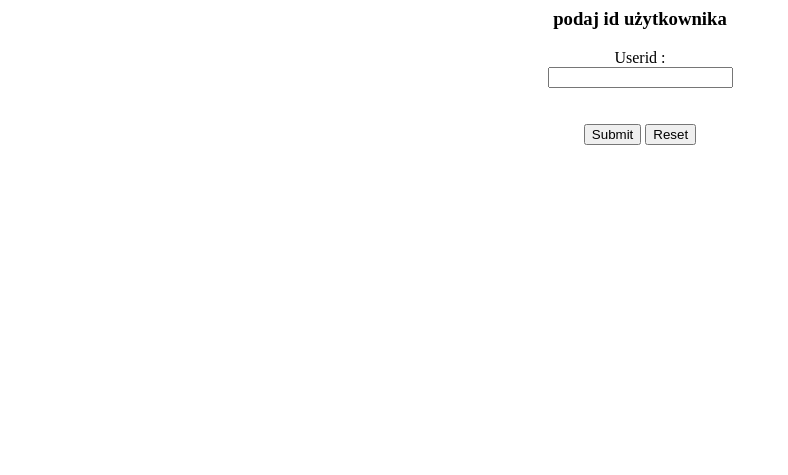
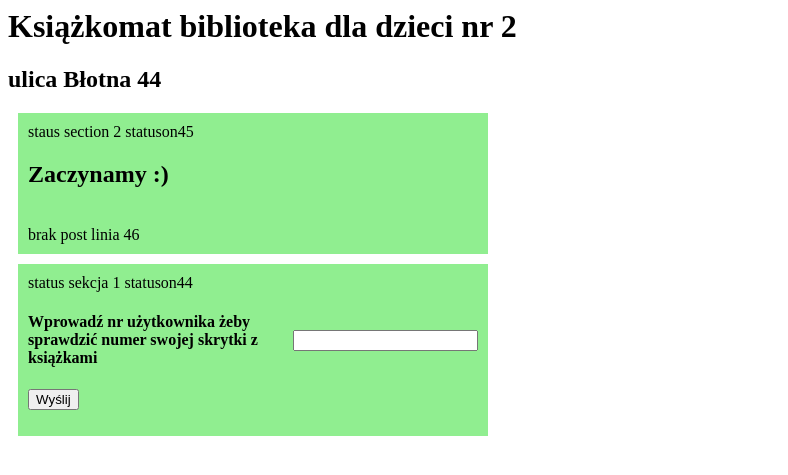
Before and after one commit to bibliotekarz/librarycabinet, a PHP site: page /czytelnik.php in a window 1280 px wide. Shown: the top 475 px of the page, without its empty margins (0-788 px from the left). Run offline with PHP 8.4, Linux system fonts and the light colour scheme.

Commit message:
update alpha version czytelnik.php

```diff
--- a/czytelnik.php
+++ b/czytelnik.php
@@ -11,50 +11,138 @@ class MyDB extends SQLite3
 }
 
 
+$user_id_sanitized = 0;
+$costam = [];
+$costam[1]['box_nr'] = "";
 
 if (count($_POST) > 0) {
     $db = new MyDB($dbfile);
-    print_r($_POST);
-    $sql = 'SELECT box_nr FROM "user" where user_id = ' . $_POST["user_id"];
-    $row = $db->querySingle($sql);
-    //    $row = $db->query($sql);
+    $user_id_sanitized = filter_var($_POST["user_id"], FILTER_VALIDATE_INT);
+    if (is_int($user_id_sanitized)) {
 
-    if (is_int($row) ) {
-        $dane = "Skrytka użytkownika to " . $row;
+        $sql = 'SELECT box_nr FROM "user" where user_id = ' . $user_id_sanitized;
+        $row = $db->querySingle($sql);
+
+        $stm = $db->prepare('SELECT box_nr FROM "user" where user_id = :user_id ');
+        $stm->bindValue(':user_id', $user_id_sanitized);
+        $score = $stm->execute();
+
+        while ($rowy = $score->fetchArray(1)) {
+            $costam[] = $rowy;
+        }
+
     } else {
-        $dane = "Nie ma skrytki z zawartością dla Użytkownika z identyfikatorem " . $_POST["user_id"];
+        $row = "";
+
+    }
+
+    echo "<br>costam start<br>";
+    echo "<pre>";
+   print_r($costam);
+    echo "</pre>";
+
+    foreach ($costam as $v1) {
+        foreach ($v1 as $v2) {
+            echo "$v2 <br>\n";
+
+        }
+    }
+
+    // $comma_separated = implode(",", $costam[0]);
+
+    // print_r ($comma_separated);
+
+
+    echo "+++++++++++++" . $costam[1]['box_nr'];
+
+    if (is_int($costam[1]['box_nr'])) {
+
+        // user posiada książkę w skrytce
+        $status = "statusoff33";
+        $status1 = "statuson34";
+        $query_result = " jest wynik z row linia 35";
+    } else {
+        // user nie przeszedł walidacji albo nie ma nic w skrytce
+        $status = "statuson38";
+        $status1 = "statuson39";
+        $query_result = " brak wyniku z row linia 40";
     }
 } else {
-
-    $dane = ' <form method="post" action="" align="center">
-
-    <h3 align="center">podaj id użytkownika</h3>
-    Userid :<br>
-    <input type="text" name="user_id">
-    <br>
-    <br><br>
-    <input type="submit" name="submit" value="Submit">
-    <input type="reset">
-</form>';
+    // brak danych w zmiennej post
+    $status = "statuson44";
+    $status1 = "statuson45";
+    $query_result = " brak post linia 46";
 }
 
+$info = [
+    "title_info" => "Numer skrytki użytkownika ",
+    "no_user_id" => "Nie ma skrytki z zawartością dla Użytkownika o identyfikatorze ",
+    "bad_user" => "Nie ma takiego użytkownika. <br>Jako identyfikator użytkownika podaj tylko cyfry.",
+    "start_user" => "Zaczynamy :)",
+    "box_found" => "Nr skrytki użytkownika ",
+    "head_info" => "Wprowadź nr użytkownika żeby sprawdzić numer swojej skrytki z książkami ",
+    "send_button" => "Wyślij",
+];
 
 ?>
 <html>
 
 <head>
-    <title>Numer skrytki użytkownika</title>
+    <title><?php echo $info['title_info']; ?></title>
+
+    <link rel="stylesheet" type="text/css" href="../style.css" />
+    <meta name="viewport" content="width=device-width, initial-scale=1">
 </head>
 
 <body>
+    <header class="page-header">
+        <h1>Książkomat biblioteka dla dzieci nr 2</h1>
+        <h2>ulica Błotna 44</h2>
+    </header>
+    <main role="main">
+        <section class="edycja "> <?php echo " staus section 2 " . $status1; ?>
+            <div>
+                <?php
+                // :TODO: zmienić warunki/zasady obsługi kilku skrytek
+                if ($user_id_sanitized > 0) {
+                    if (is_numeric($costam[2]['box_nr'])) {
+                        echo "<h3>" . $info['box_found'] . $user_id_sanitized . "</h3>";
+                        foreach ($costam as $v1) {
+                            foreach ($v1 as $v2) {
+                                echo "<span class='box-number'>$v2 </span>\n";
+                            }
+                        }
+                        echo " <br>" . $query_result . " <br>";
+                    } else {
+                        echo "<h3 class='alert'>" . $info['no_user_id'] . $user_id_sanitized . "</h3>";
+                        echo " <br>" . $query_result . " <br>";
+                    }
+                } elseif (count($_POST) <= 0) {
 
-    <?php
-    echo $dane;
-    ?>
+                    echo  "<h2>" . $info['start_user'] . "</h2>";
+                    echo " <br>" . $query_result . " <br>";
+                } else {
 
+                    echo "<h3 class='alert'>" . $info['bad_user'] . "</h3>";
+                    echo " <br>" . $query_result . " <br>";
+                };
+                ?>
+            </div>
+        </section>
+        <section class="edycja"><?php echo " status sekcja 1 " . $status; ?>
+            <form method="post" action="" class="">
+                <div class="flekser">
+                    <h4><?php echo $info['head_info']; ?></h4>
+                    <div class=""><input class="" name="user_id" name="id-user"><!-- type="number" -->
+                    </div>
+                </div>
+                <div>
+                    <input type="submit" name="submit" value="<?php echo $info['send_button']; ?>">
+                </div>
+            </form>
+        </section>
 
-
-
+    </main>
 </body>
 
 </html>
```
Also changed, not shown: 1 other file.
